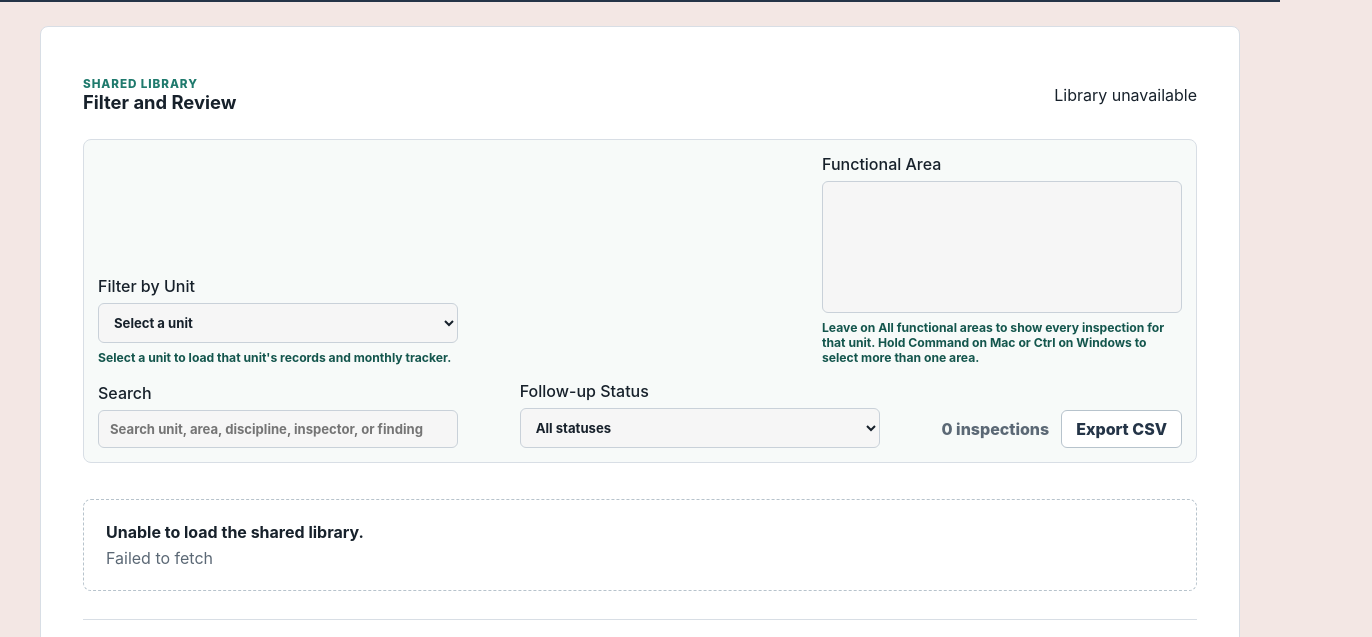
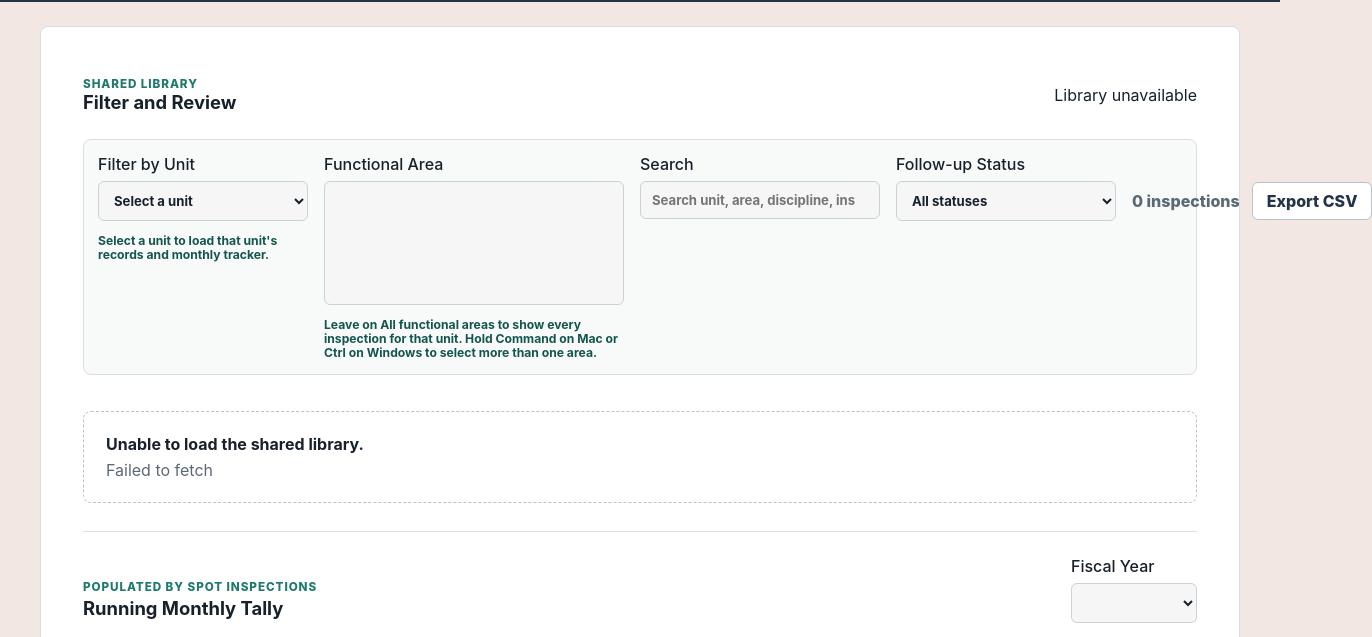
Before and after one commit to jgrimm24/spot-inspections-air-force, a website: page library.html in a window 1280 px wide. Shown: the part 107-744 px from the top of the page, 1372 px wide, since content can reach past the window. Drawn offline with Linux system fonts and the light colour scheme; no server answers.

Commit message:
Align library filter toolbar

```diff
--- a/library.html
+++ b/library.html
@@ -4,7 +4,7 @@
     <meta charset="utf-8" />
     <meta name="viewport" content="width=device-width, initial-scale=1" />
     <title>Completed Spot Inspections</title>
-    <link rel="stylesheet" href="styles.css?v=20260624-1" />
+    <link rel="stylesheet" href="styles.css?v=20260624-2" />
   </head>
   <body>
     <header class="app-header">
--- a/styles.css
+++ b/styles.css
@@ -602,10 +602,9 @@ td select {
 }
 
 .library-toolbar {
-  display: flex;
-  flex-wrap: wrap;
-  align-items: end;
-  justify-content: space-between;
+  display: grid;
+  grid-template-columns: minmax(210px, 0.9fr) minmax(300px, 1.15fr) minmax(240px, 1fr) minmax(220px, 0.95fr) auto;
+  align-items: start;
   gap: 16px;
   margin: 18px 0;
   padding: 14px;
@@ -615,13 +614,20 @@ td select {
 }
 
 .library-toolbar label {
-  width: min(360px, 100%);
+  width: 100%;
   margin: 0;
 }
 
 .library-multi-select {
-  min-height: 132px;
+  min-height: 118px;
   overflow: auto;
+}
+
+.library-toolbar .filter-helper {
+  display: block;
+  min-height: 2.2em;
+  margin-top: 6px;
+  line-height: 1.15;
 }
 
 .filter-helper {
@@ -694,6 +700,7 @@ td select {
   align-items: center;
   justify-content: flex-end;
   gap: 12px;
+  padding-top: 28px;
 }
 
 .library-toolbar-actions p,
@@ -1020,7 +1027,7 @@ td select {
 
   .library-toolbar {
     align-items: stretch;
-    flex-direction: column;
+    grid-template-columns: 1fr;
   }
 
   .follow-up-summary {
@@ -1030,6 +1037,7 @@ td select {
   .library-toolbar-actions {
     align-items: stretch;
     flex-direction: column;
+    padding-top: 0;
   }
 
   .monthly-tally-heading {
```
